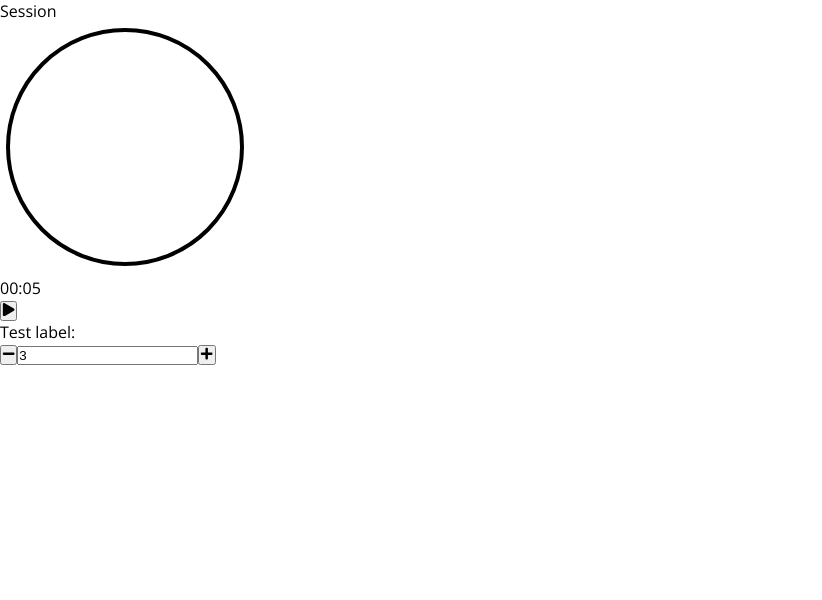
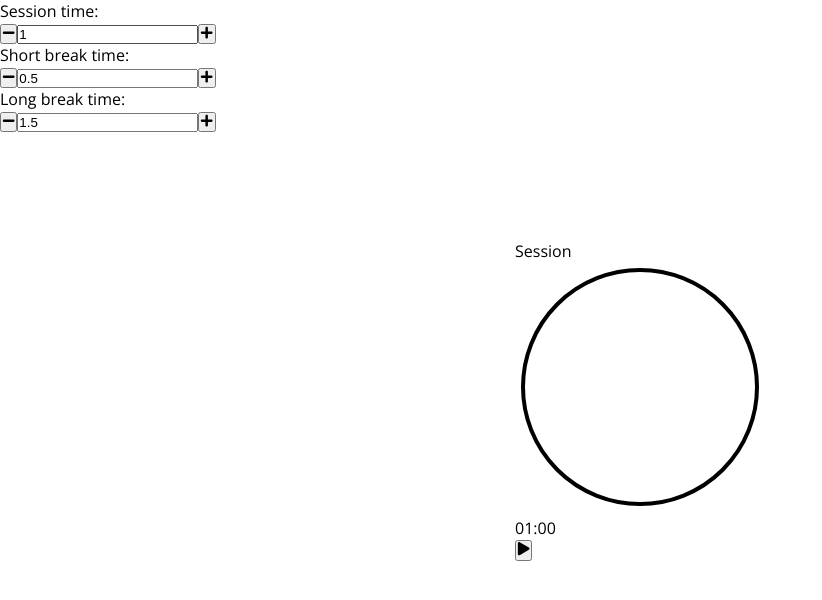
Before and after one commit to marcinjadwizyc/pomodoro, a React (Create React App) app: page / in a window 1280 px wide. Shown: the top 600 px of the page, without its empty margins (0-822 px from the left). Built offline with nearby package versions, Linux system fonts and the light colour scheme.

Commit message:
Add Settings component

```diff
--- a/src/components/App.tsx
+++ /dev/null
@@ -1,17 +0,0 @@
-import { useState } from "react";
-
-import Timer from "./Timer/Timer";
-import Stepper from "./Stepper/Stepper";
-
-const App: React.FC = () => {
-  const [testValue, setTestValue] = useState(180);
-
-  return (
-    <div>
-      <Timer />
-      <Stepper value={testValue} setter={setTestValue} label="Test label:" min={0} max={5} />
-    </div>
-  )
-}
-
-export default App;
--- /dev/null
+++ b/src/components/App/App.module.scss
@@ -0,0 +1,9 @@
+@import "../../styles/utils";
+
+.container {
+	position: relative;
+	min-height: 100vh;
+	display: flex;
+	justify-content: center;
+	align-items: center;
+}
--- /dev/null
+++ b/src/components/App/App.tsx
@@ -0,0 +1,15 @@
+import styles from "./App.module.scss";
+
+import Timer from "../Timer/Timer";
+import Settings from "../Settings/Settings";
+
+const App: React.FC = () => {
+  return (
+    <div className={styles.container}>
+      <Timer />
+      <Settings />
+    </div>
+  )
+}
+
+export default App;
--- /dev/null
+++ b/src/components/Settings/Settings.module.scss
@@ -0,0 +1,8 @@
+@import "../../styles/utils";
+
+.settings {
+	position: absolute;
+	top: 0;
+	left: 0;
+	min-height: 100vh;
+}
--- /dev/null
+++ b/src/components/Settings/Settings.tsx
@@ -0,0 +1,21 @@
+import { useContext } from "react";
+import inputLabels from "./enums/inputLabels";
+import styles from "./Settings.module.scss";
+
+import AppContext from "../../context/AppContext";
+import Stepper from "../Stepper/Stepper";
+
+const Settings: React.FC = () => {
+  // Context values
+  const { session, shortBreak, longBreak, setSession, setShortBreak, setLongBreak} = useContext(AppContext);
+
+  return (
+    <div className={styles.settings}>
+      <Stepper label={inputLabels.session} value={session} setter={setSession} />
+      <Stepper label={inputLabels.short_break} value={shortBreak} setter={setShortBreak} />
+      <Stepper label={inputLabels.long_break} value={longBreak} setter={setLongBreak} />
+    </div>
+  )
+};
+
+export default Settings;
--- /dev/null
+++ b/src/components/Settings/enums/inputLabels.ts
@@ -0,0 +1,7 @@
+enum inputLabels {
+  session = "Session time:",
+  short_break = "Short break time:",
+  long_break = "Long break time:"
+}
+
+export default inputLabels;
--- a/src/context/AppContext.tsx
+++ b/src/context/AppContext.tsx
@@ -31,9 +31,9 @@ const AppContext = createContext<IAppContext>(undefined!);
 
 export const AppContextProvider: React.FC = ({ children }) => {
   // State
-  const [session, setSession] = useState(5);
-  const [shortBreak, setShortBreak] = useState(2);
-  const [longBreak, setLongBreak] = useState(4);
+  const [session, setSession] = useState(60);
+  const [shortBreak, setShortBreak] = useState(30);
+  const [longBreak, setLongBreak] = useState(90);
   const [isActive, setIsActive] = useState(false);
 
   // Local storage key reference
--- a/src/index.tsx
+++ b/src/index.tsx
@@ -4,7 +4,7 @@ import reportWebVitals from './reportWebVitals';
 import "./styles/global.scss";
 
 import { AppContextProvider } from "./context/AppContext";
-import App from "./components/App";
+import App from "./components/App/App";
 
 ReactDOM.render(
   <React.StrictMode>
```
